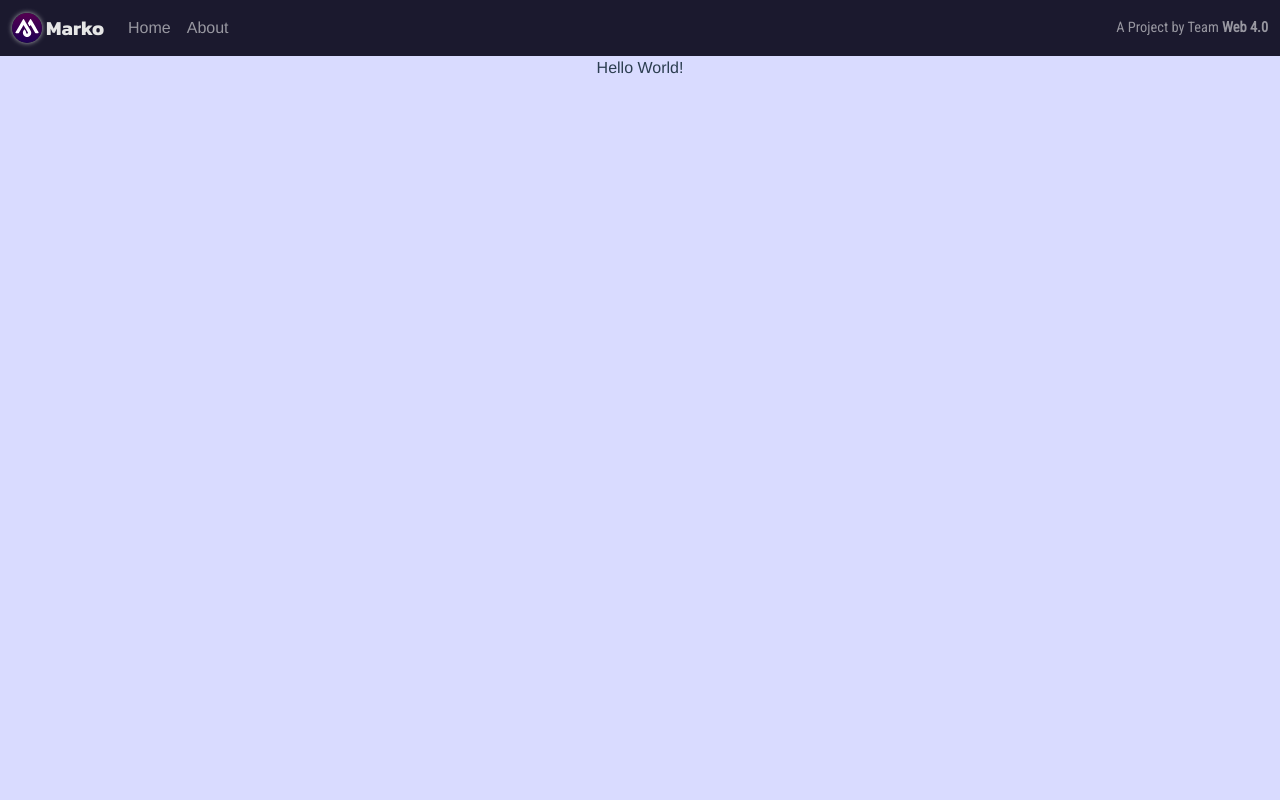
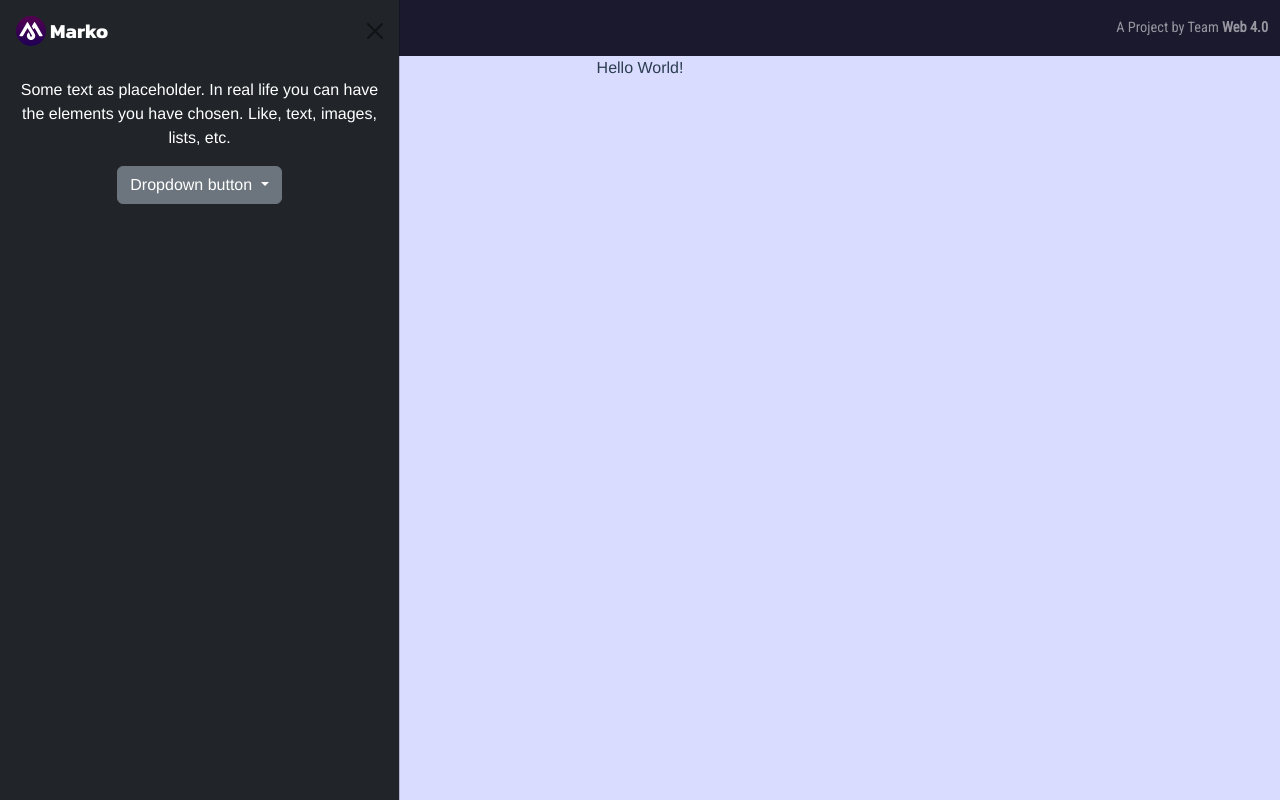
Before and after one commit to MSc-CS-HKBU/group-project-fall2022-web-4-0, a Vue app in the folder vue/: page / in a window 1280 px wide. Built offline with nearby package versions, Linux system fonts and the light colour scheme; what vue3-apexcharts would draw is missing.

Commit message:
Add Offcanvas

```diff
--- a/vue/src/App.vue
+++ b/vue/src/App.vue
@@ -7,7 +7,7 @@
         Marko
       </a>
 
-      <button class="navbar-toggler" type="button" data-bs-toggle="offcanvas" aria-expanded="false" aria-label="Toggle navigation" data-bs-target="#offcanvasExample" aria-controls="offcanvasExample">
+      <button class="navbar-toggler" type="button" data-bs-toggle="offcanvas" data-bs-target="#offcanvas" @click="offcanvas">
         <span class="navbar-toggler-icon"></span>
       </button>
 
@@ -28,10 +28,14 @@
     </div>
   </nav>
 
-  <div class="offcanvas offcanvas-start" tabindex="-1" id="offcanvasExample" aria-labelledby="offcanvasExampleLabel">
+
+  <div class="offcanvas offcanvas-start show text-bg-dark" tabindex="-1" id="offcanvas">
   <div class="offcanvas-header">
-      <h5 class="offcanvas-title" id="offcanvasExampleLabel">Offcanvas</h5>
-      <button type="button" class="btn-close" data-bs-dismiss="offcanvas" aria-label="Close"></button>
+    <div class="offcanvas-title">
+        <img src="./assets/marko.svg" alt="Logo" width="30" height="30" class="d-inline-block align-text-top">
+        Marko
+      </div>
+    <button type="button" class="btn-close" data-bs-dismiss="offcanvas" aria-label="Close" @click="offcanvas"></button>
   </div>
   <div class="offcanvas-body">
     <div>
@@ -50,7 +54,6 @@
   </div>
 </div>
 
-
   <router-view/>
 </template>
 
@@ -63,6 +66,12 @@
   -moz-osx-font-smoothing: grayscale;
   text-align: center;
   color: #2c3e50;
+}
+
+.offcanvas-title {
+  font-family: 'Kanit', sans-serif;
+  font-weight: 700;
+  font-size: 20px;
 }
 
 A.navbar-brand {
@@ -100,3 +109,14 @@ body {
 }
 
 </style>
+
+<script>
+
+export default {
+  methods: {
+    offcanvas(){
+        document.getElementById("offcanvas").classList.toggle("show");
+    }
+  }
+}
+</script>
```
Lines whose indentation alone changed are shown as unchanged.
